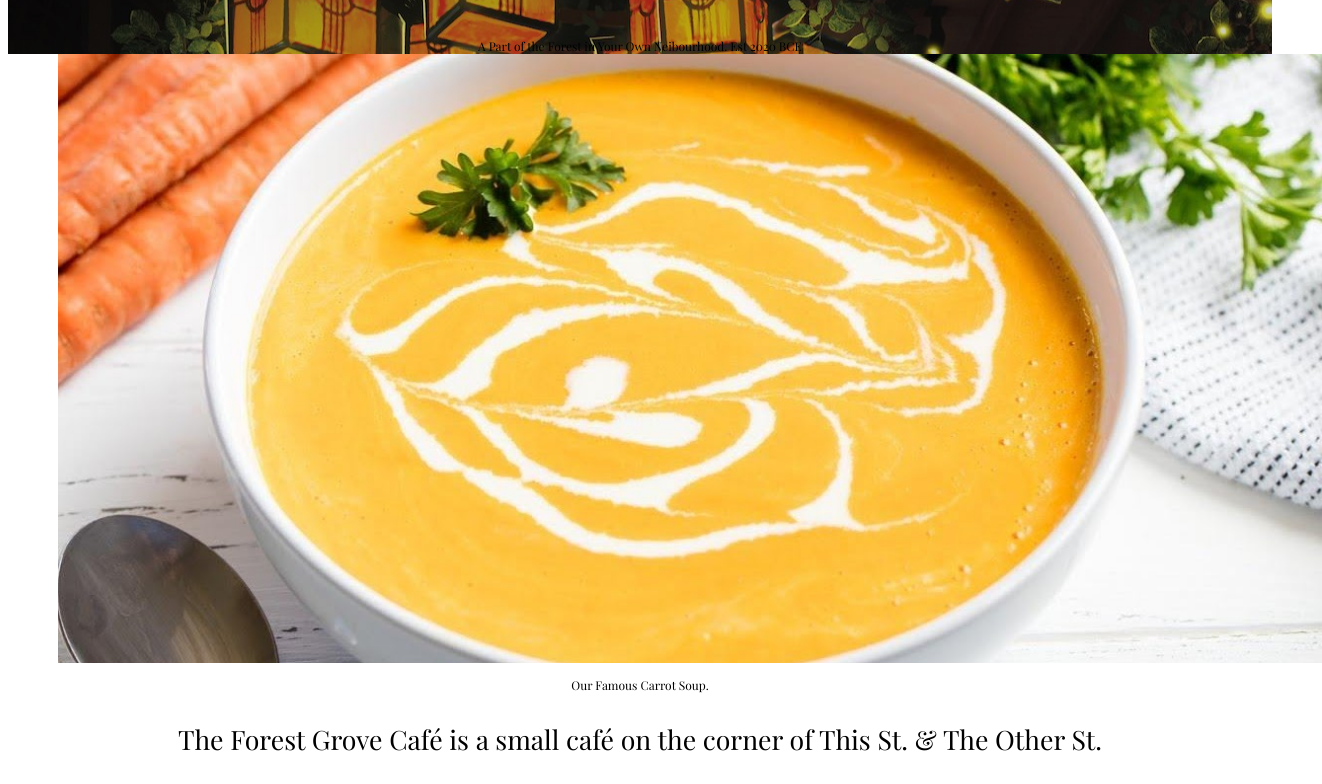
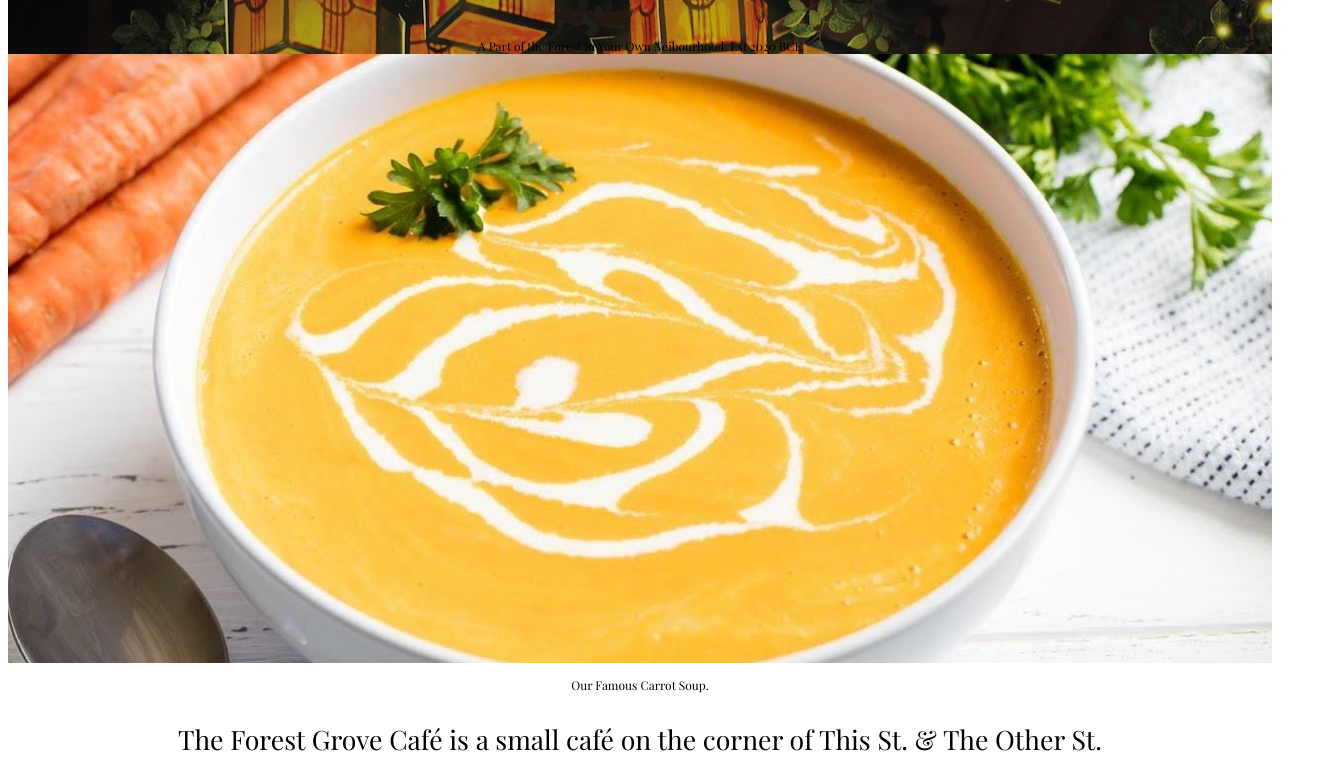
Before and after one commit to ScienceOwl13/ForestGroveCafe, a plain HTML site: page index.html in a window 1280 px wide. Shown: the part 137-921 px from the top of the page, 1322 px wide, since content can reach past the window. Drawn offline with nearby package versions, Linux system fonts and the light colour scheme; grey boxes are pictures that could not be loaded; a web font is replaced by a local one.

```diff
--- a/style1.css
+++ b/style1.css
@@ -29,8 +29,8 @@
     width: 100%;
     padding-left: 48;
     padding-right: 48;
-    margin-left: 50px;
-    margin-right: 50px;
+    margin-left: auto;
+    margin-right: auto;
 }
 .heading {
     font-size: 20pt;
```
